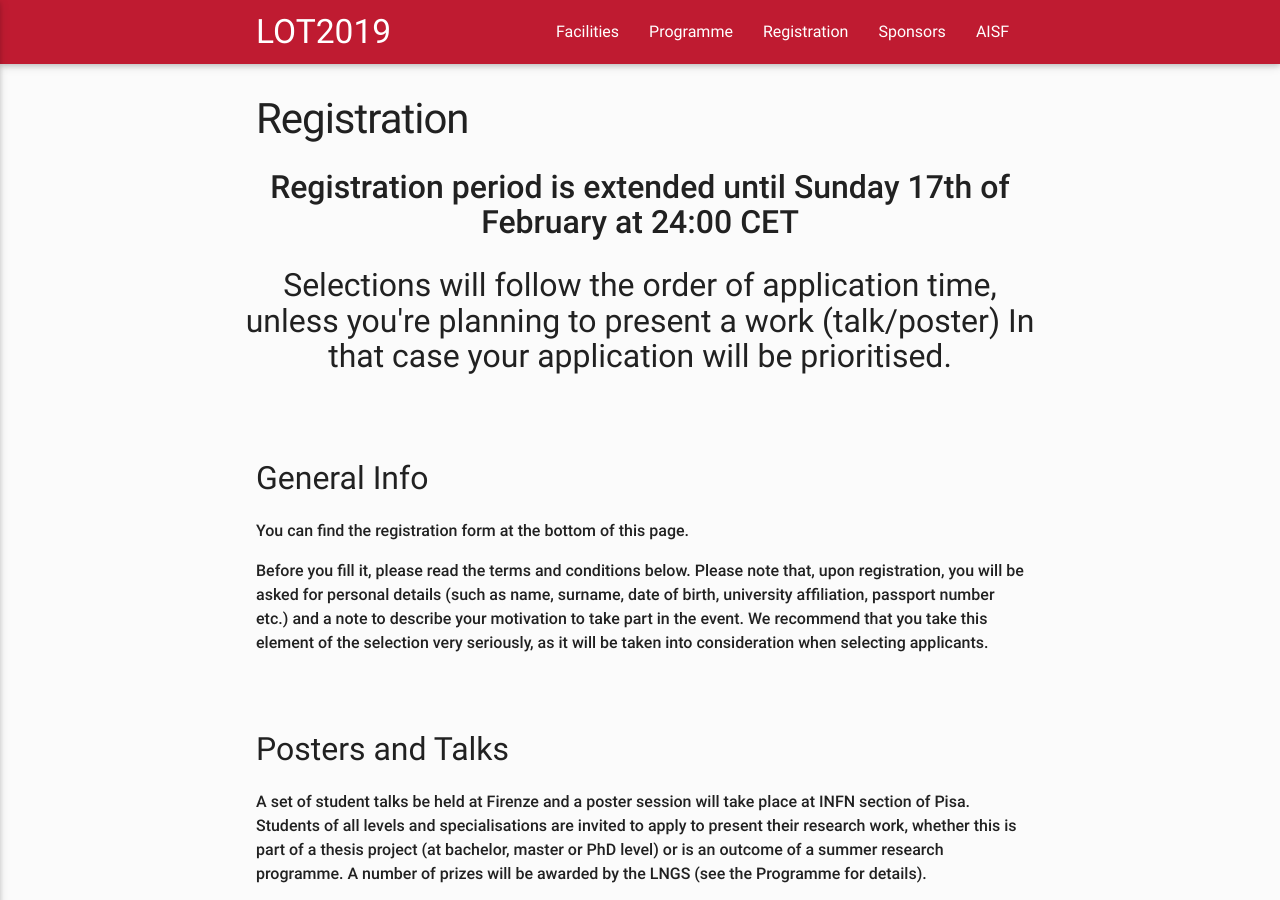
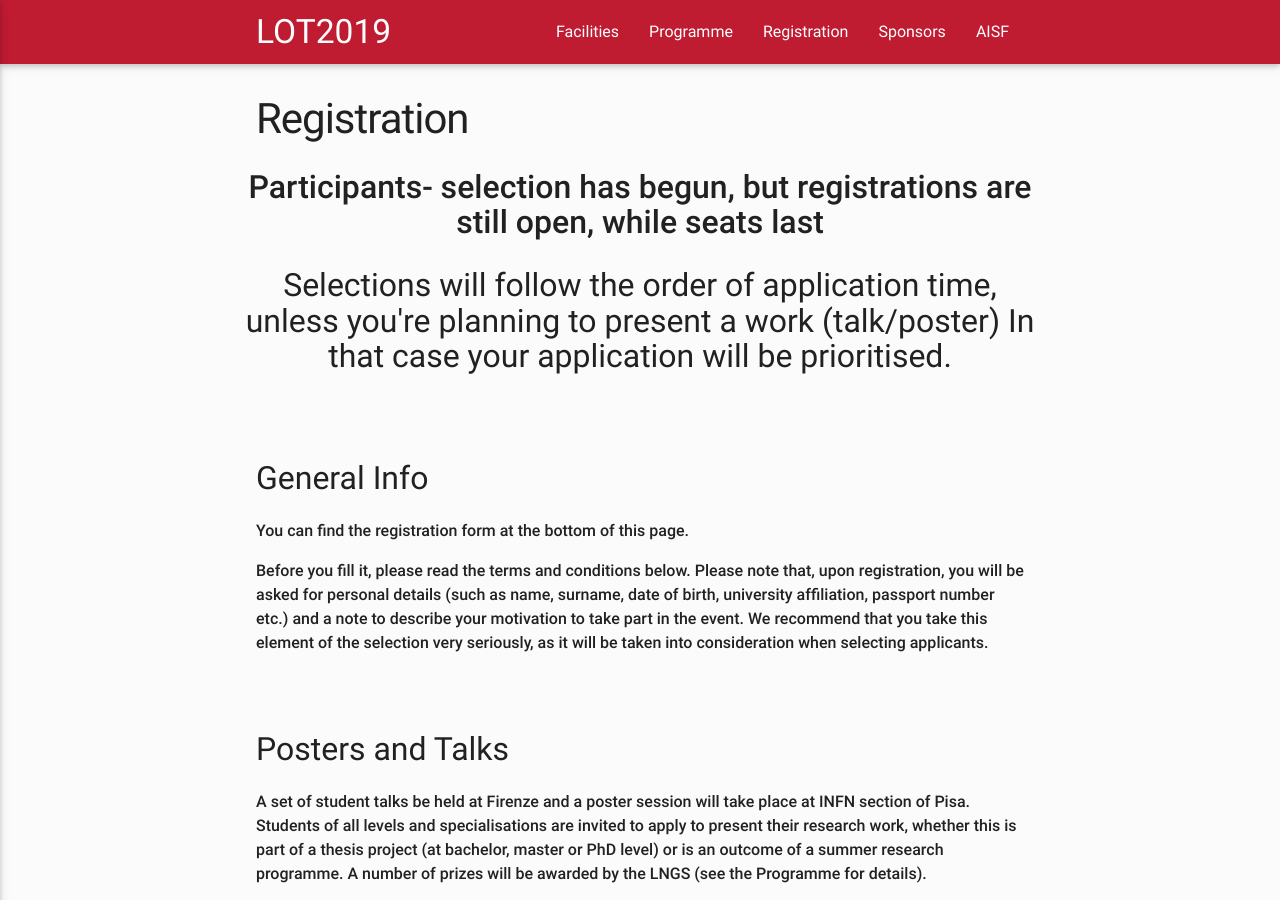
Before and after one commit to ai-sf/lot22, a Jekyll site: the page built from registration.html, in a window 1280 px wide and 900 px high. Built offline with Jekyll 4.4.1, drawn with Linux system fonts in a browser that asks for light colours; nearby versions of some CDN libraries.

Commit message:
Update registration.html

```diff
--- a/registration.html
+++ b/registration.html
@@ -4,7 +4,7 @@ title: Registration
 ---
 
 <div class="row center">
-    <h2><strong>Registration period is extended until Sunday 17th of February at 24:00 CET<strong></h2>
+    <h2><strong>Participants- selection has begun, but registrations are still open, while seats last<strong></h2>
     <p>
         <h2>Selections will follow the order of application time, unless you're planning to present a work (talk/poster) In that case your application will be prioritised.</h2>
         </p>
```
